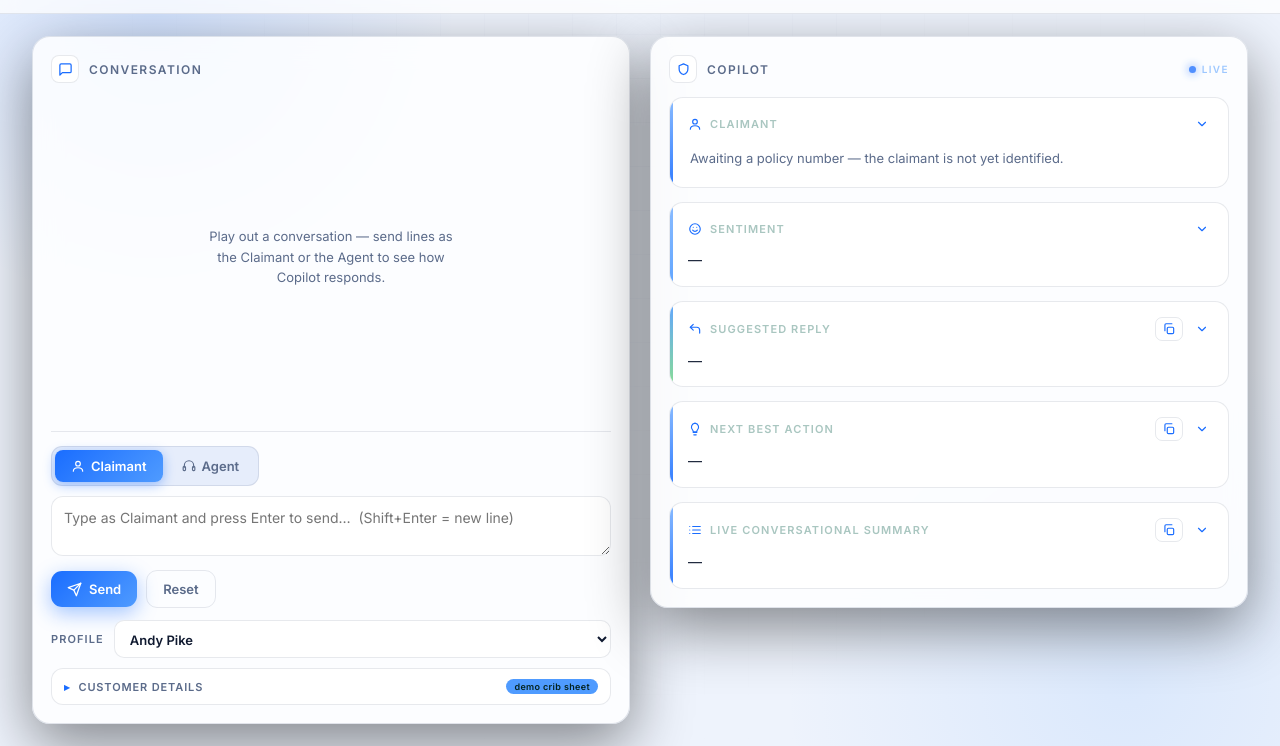
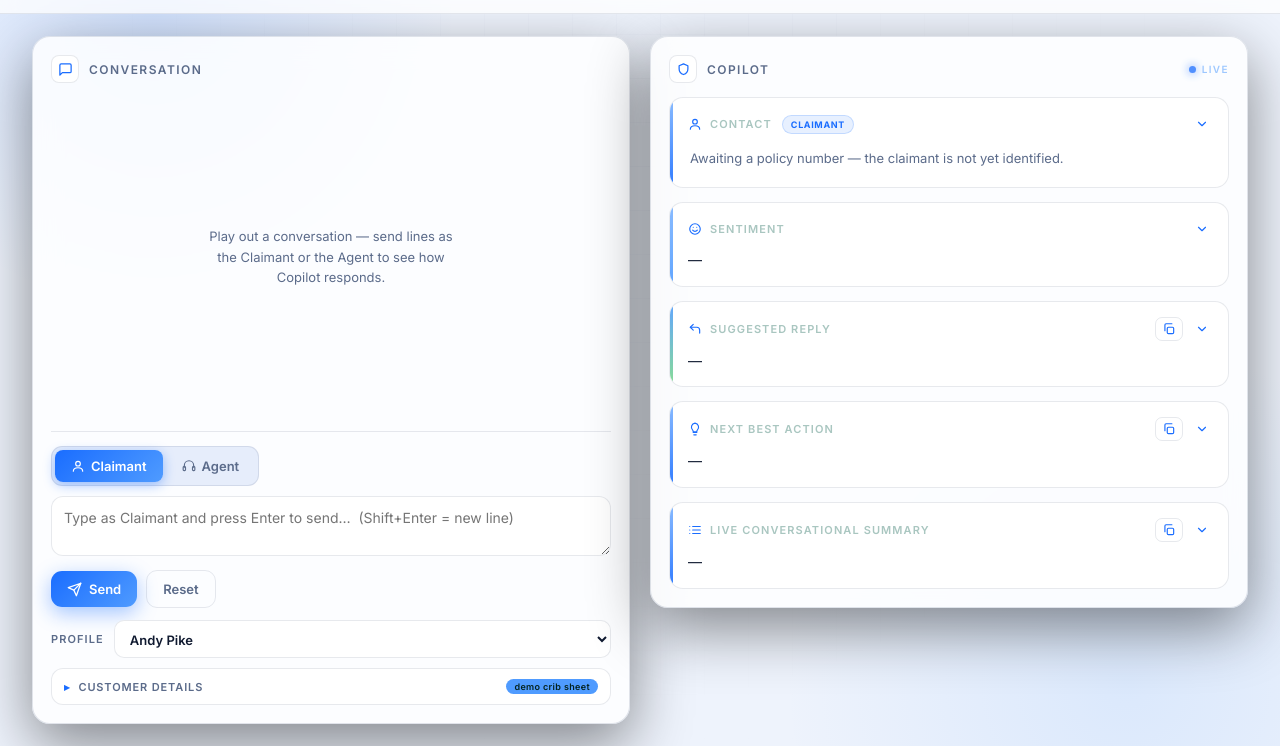
Before and after one commit to andypike35-droid/copilot-simulator, a plain HTML site: page index.html in a window 1280 px wide. Shown: the part 54-800 px from the top of the page. Drawn offline with Linux system fonts and the light colour scheme.

Commit message:
Update index.html

```diff
--- a/index.html
+++ b/index.html
@@ -150,6 +150,7 @@
   .copy.done{border-color:var(--accent);color:var(--accent);}
   .copy svg{width:13px;height:13px;}
   .cwait{color:var(--muted);font-size:13px;padding:6px 2px;}
+  .contact-type{margin-left:2px;font-size:9px;font-weight:700;letter-spacing:.07em;color:var(--accent);background:rgba(26,109,255,.10);border:1px solid rgba(26,109,255,.18);padding:3px 8px;border-radius:999px;}
   .vbadge{display:none;font-size:10px;font-weight:600;letter-spacing:.04em;color:#ffffff;background:#16a34a;padding:3px 9px;border-radius:999px;}
   .vbadge.show{display:inline-block;}
   .cverify{display:none;margin-top:10px;padding-top:10px;border-top:1px dashed var(--line);font-size:12.5px;color:var(--accent);}
@@ -269,7 +270,7 @@
         </div>
 
         <div class="tile customer cust" data-accent="cyan" id="t-customer">
-          <div class="th"><svg viewBox="0 0 24 24" fill="none" stroke="currentColor" stroke-width="2" stroke-linecap="round" stroke-linejoin="round"><circle cx="12" cy="8" r="4"/><path d="M4 21c0-4 4-6 8-6s8 2 8 6"/></svg> <span id="claimantTitle">Claimant</span> <span class="th-right"><span class="vbadge" id="vbadge">&#10003; Verified</span></span></div>
+          <div class="th"><svg viewBox="0 0 24 24" fill="none" stroke="currentColor" stroke-width="2" stroke-linecap="round" stroke-linejoin="round"><circle cx="12" cy="8" r="4"/><path d="M4 21c0-4 4-6 8-6s8 2 8 6"/></svg> Contact <span class="contact-type" id="contactType">Claimant</span> <span class="th-right"><span class="vbadge" id="vbadge">&#10003; Verified</span></span></div>
           <div class="cwait" id="claimantWait">Awaiting a policy number — the claimant is not yet identified.</div>
           <div id="claimantBody" style="display:none">
             <div class="cust-row">
@@ -462,7 +463,7 @@ function updateComposerPlaceholder(){
 }
 function applyIndustry(){
   const config = currentIndustry();
-  $("claimantTitle").textContent = config.cardTitle;
+  $("contactType").textContent = config.participant;
   $("participantRoleLabel").textContent = config.participant;
   $("primaryIdLabel").textContent = config.primaryId;
   $("secondaryIdLabel").textContent = config.secondaryId;
```
